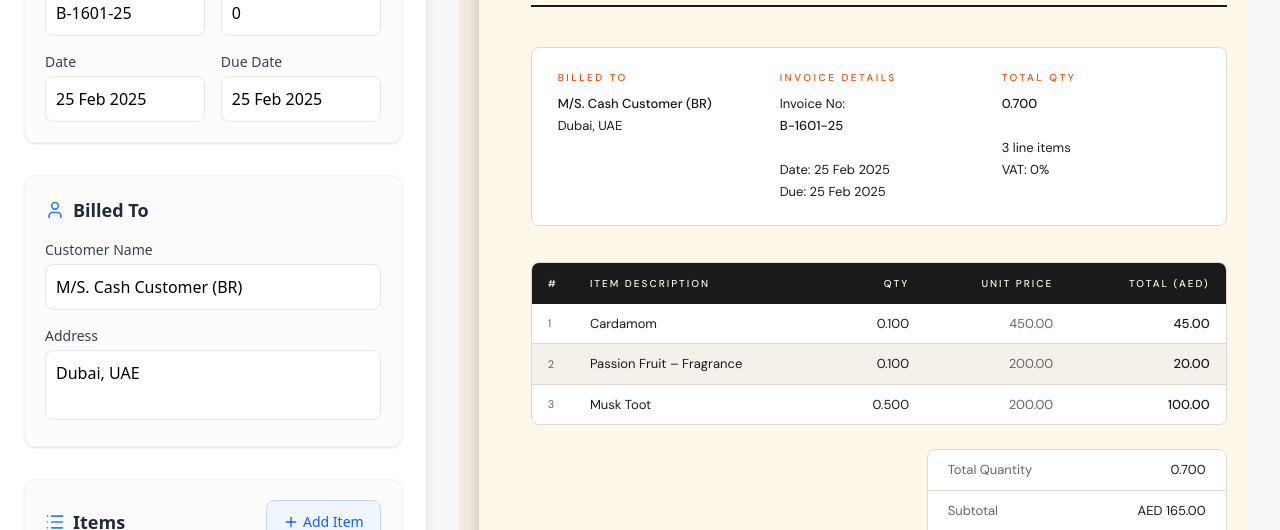
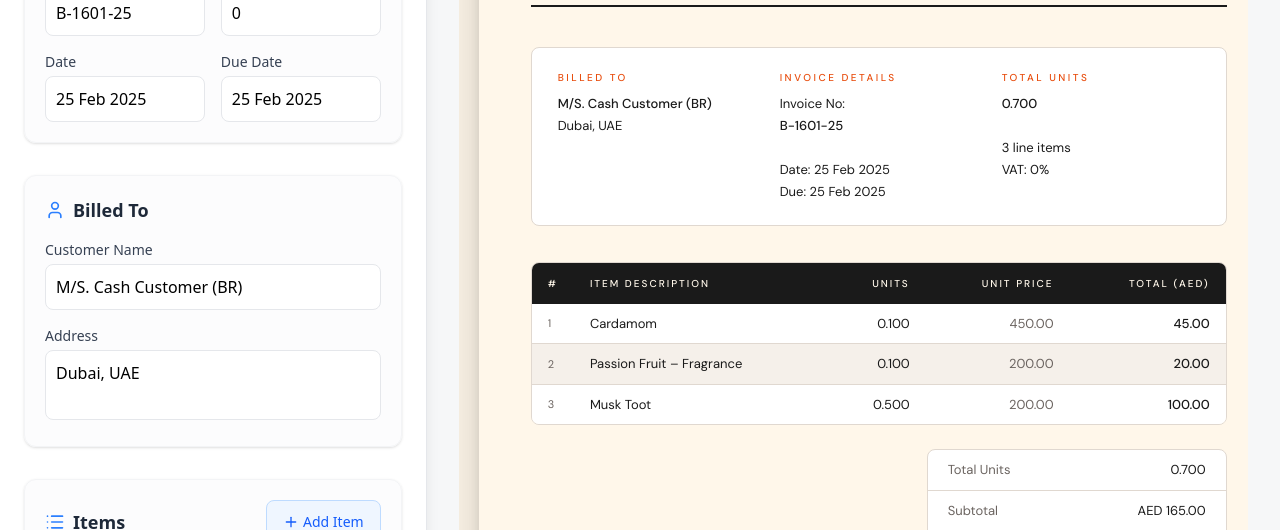
Before and after one commit to gohayde/ScentBazaar-Invoice, a React (Vite) app: page / in a window 1280 px wide. Shown: the part 236-766 px from the top of the page. Built offline with nearby package versions, Linux system fonts and the light colour scheme.

Commit message:
Make quantity labels unit-agnostic

```diff
--- a/ScentBazaar_Invoice_B-1601-25_1.html
+++ b/ScentBazaar_Invoice_B-1601-25_1.html
@@ -288,7 +288,7 @@
       <p>Invoice No: <strong>B-1601-25</strong>Date: 25 Feb 2025<br>Due: 25 Feb 2025</p>
     </div>
     <div class="meta-block">
-      <h4>Total Qty</h4>
+      <h4>Total Units</h4>
       <p><strong>3.750</strong>26 line items<br>VAT: 0%</p>
     </div>
   </div>
@@ -299,7 +299,7 @@
         <tr>
           <th>#</th>
           <th>Item Description</th>
-          <th class="r">Qty</th>
+          <th class="r">Units</th>
           <th class="r">Unit Price</th>
           <th class="r">Total (AED)</th>
         </tr>
@@ -338,7 +338,7 @@
   <div class="totals-area">
     <div class="totals-box">
       <div class="totals-row">
-        <span class="totals-label">Total Quantity</span>
+        <span class="totals-label">Total Units</span>
         <span>3.750</span>
       </div>
       <div class="totals-row">
--- a/src/components/InvoiceEditor.tsx
+++ b/src/components/InvoiceEditor.tsx
@@ -147,7 +147,7 @@ export const InvoiceEditor: React.FC<Props> = ({ data, onChange }) => {
               </div>
               <div className="flex gap-3">
                 <div className="flex-1">
-                  <label className="block text-xs font-medium text-gray-500 mb-1">Qty</label>
+                  <label className="block text-xs font-medium text-gray-500 mb-1">Units</label>
                   <input
                     type="number"
                     step="0.001"
--- a/src/components/InvoicePreview.tsx
+++ b/src/components/InvoicePreview.tsx
@@ -52,7 +52,7 @@ export const InvoicePreview: React.FC<Props> = ({ data }) => {
             </p>
           </div>
           <div className="meta-block">
-            <h4>Total Qty</h4>
+            <h4>Total Units</h4>
             <p>
               <strong>{totalQty.toFixed(3)}</strong><br />
               {data.items.length} line items<br />
@@ -67,7 +67,7 @@ export const InvoicePreview: React.FC<Props> = ({ data }) => {
               <tr>
                 <th>#</th>
                 <th>Item Description</th>
-                <th className="r">Qty</th>
+                <th className="r">Units</th>
                 <th className="r">Unit Price</th>
                 <th className="r">Total (AED)</th>
               </tr>
@@ -89,7 +89,7 @@ export const InvoicePreview: React.FC<Props> = ({ data }) => {
         <div className="totals-area">
           <div className="totals-box">
             <div className="totals-row">
-              <span className="totals-label">Total Quantity</span>
+              <span className="totals-label">Total Units</span>
               <span>{totalQty.toFixed(3)}</span>
             </div>
             <div className="totals-row">
--- a/src/generateInvoice.js
+++ b/src/generateInvoice.js
@@ -102,7 +102,7 @@ export function generateInvoiceHtml(businessDetails, customerDetails, invoiceDet
             <p>Invoice No: <strong>${invoiceDetails.invoiceNo}</strong><br/>Date: ${invoiceDetails.date}<br/>Due: ${invoiceDetails.dueDate}</p>
           </div>
           <div class="meta-block">
-            <h4>Total Qty</h4>
+            <h4>Total Units</h4>
             <p><strong>${totalQty.toFixed(3)}</strong><br/>${items.length} line items<br/>VAT: ${invoiceDetails.vatRate}%</p>
           </div>
         </div>
@@ -113,7 +113,7 @@ export function generateInvoiceHtml(businessDetails, customerDetails, invoiceDet
               <tr>
                 <th>#</th>
                 <th>Item Description</th>
-                <th class="r">Qty</th>
+                <th class="r">Units</th>
                 <th class="r">Unit Price</th>
                 <th class="r">Total</th>
               </tr>
@@ -127,7 +127,7 @@ export function generateInvoiceHtml(businessDetails, customerDetails, invoiceDet
         <div class="totals-area">
           <div class="totals-box">
             <div class="totals-row">
-              <span class="totals-label">Total Quantity</span>
+              <span class="totals-label">Total Units</span>
               <span>${totalQty.toFixed(3)}</span>
             </div>
             <div class="totals-row">
```
